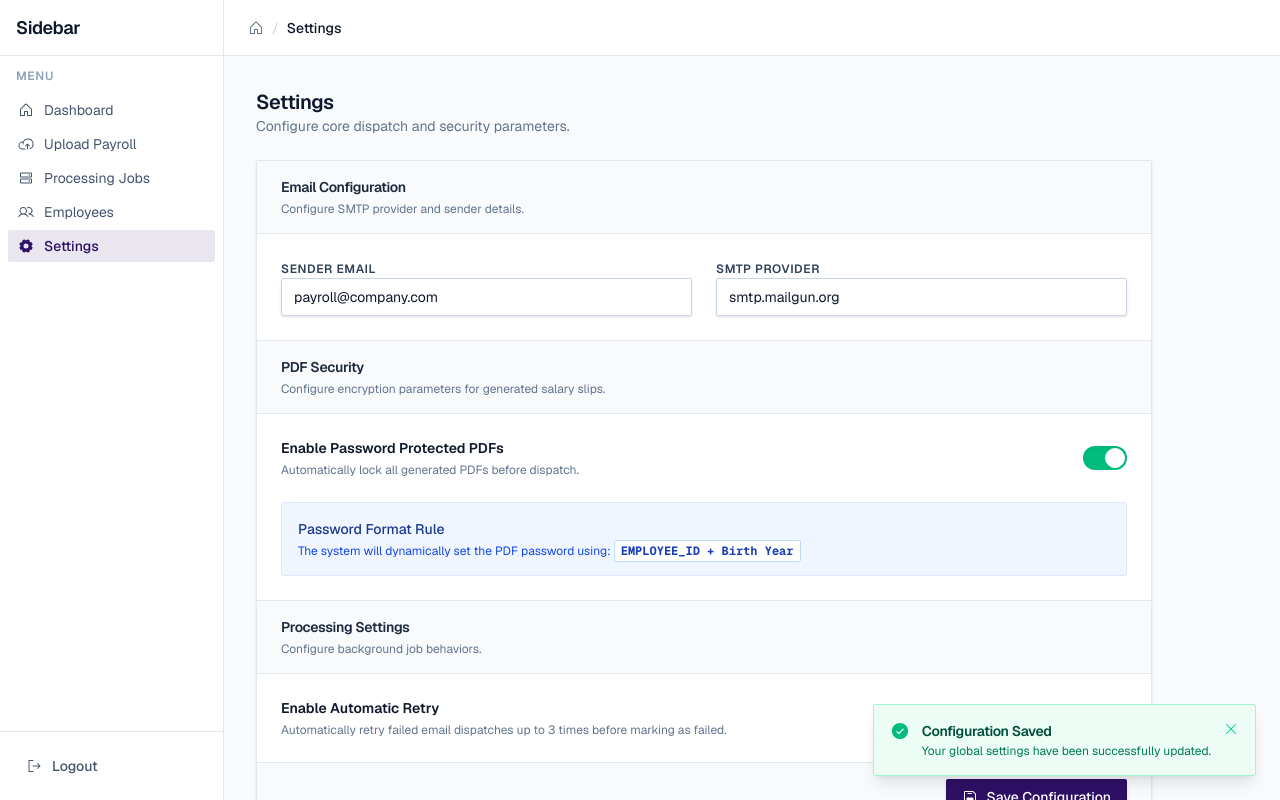
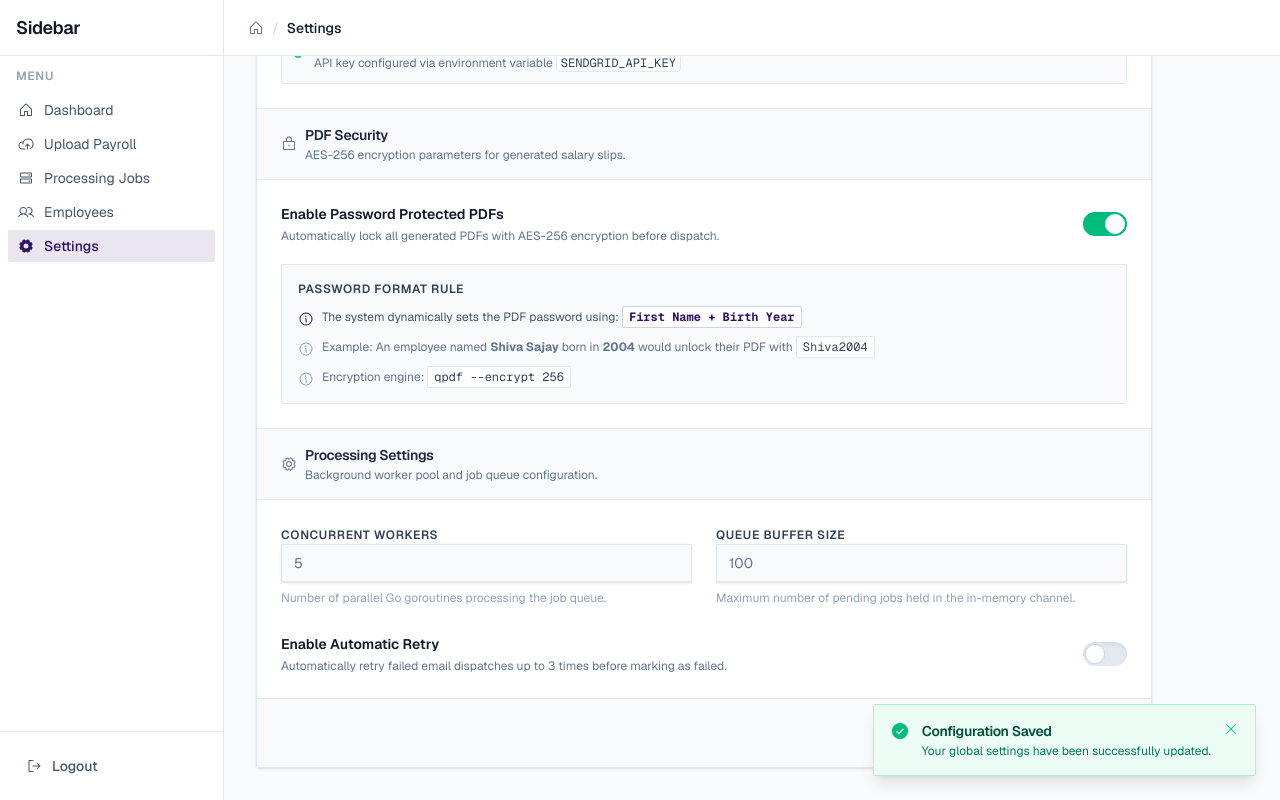
Before and after one commit to shivaacodes/Payroll-Automation-System, a Next.js app in the folder frontend/: page /dashboard/settings in a window 1280 px wide. Both pictures are taken after a click on the button "Save Configuration". Built offline with nearby package versions, Linux system fonts and the light colour scheme.

Commit message:
feat: make upload stepper horizontal and clean

```diff
--- a/frontend/app/dashboard/settings/page.tsx
+++ b/frontend/app/dashboard/settings/page.tsx
@@ -1,12 +1,12 @@
 'use client';
 
 import React, { useState } from 'react';
-import { FloppyDisk } from '@phosphor-icons/react/dist/ssr';
+import { FloppyDisk, EnvelopeSimple, Lock, Gear, Info } from '@phosphor-icons/react/dist/ssr';
 import Toast from '@/components/ui/Toast';
 
 export default function SettingsPage() {
   const [enablePdfSecurity, setEnablePdfSecurity] = useState(true);
-  const [enableAutoRetry, setEnableAutoRetry] = useState(true);
+  const [enableAutoRetry, setEnableAutoRetry] = useState(false); // Not yet implemented in backend
   const [showToast, setShowToast] = useState(false);
 
   const handleSave = () => {
@@ -25,35 +25,60 @@ export default function SettingsPage() {
       <div className="bg-white border border-slate-200 rounded-sm shadow-sm overflow-hidden">
 
         {/* Email Configuration */}
-        <div className="px-6 py-4 border-b border-slate-200 bg-slate-50">
-          <h3 className="text-sm font-semibold text-slate-800">Email Configuration</h3>
-          <p className="text-xs text-slate-500 mt-1">Configure SMTP provider and sender details.</p>
+        <div className="px-6 py-4 border-b border-slate-200 bg-slate-50 flex items-center gap-2">
+          <EnvelopeSimple className="w-4 h-4 text-slate-500" />
+          <div>
+            <h3 className="text-sm font-semibold text-slate-800">Email Configuration</h3>
+            <p className="text-xs text-slate-500 mt-0.5">Active email provider and sender identity.</p>
+          </div>
         </div>
 
         <div className="p-6 space-y-6">
           <div className="grid grid-cols-1 md:grid-cols-2 gap-6">
             <div className="space-y-2">
-              <label className="text-xs font-semibold text-slate-700 uppercase tracking-wider">Sender Email</label>
-              <input type="email" defaultValue="payroll@company.com" className="w-full px-3 py-2 border border-slate-300 rounded-sm text-sm focus:outline-none focus:border-primary focus:ring-1 focus:ring-primary shadow-sm" />
+              <label className="text-xs font-semibold text-slate-700 uppercase tracking-wider">Sender Name</label>
+              <input
+                type="text"
+                value="Nippon Toyota HR"
+                readOnly
+                className="w-full px-3 py-2 bg-slate-50 border border-slate-200 rounded-sm text-sm text-slate-500 cursor-not-allowed shadow-sm"
+              />
             </div>
             <div className="space-y-2">
-              <label className="text-xs font-semibold text-slate-700 uppercase tracking-wider">SMTP Provider</label>
-              <input type="text" defaultValue="smtp.mailgun.org" className="w-full px-3 py-2 border border-slate-300 rounded-sm text-sm focus:outline-none focus:border-primary focus:ring-1 focus:ring-primary shadow-sm" />
+              <label className="text-xs font-semibold text-slate-700 uppercase tracking-wider">Sender Email</label>
+              <input
+                type="email"
+                value="shivasajay007@gmail.com"
+                readOnly
+                className="w-full px-3 py-2 bg-slate-50 border border-slate-200 rounded-sm text-sm text-slate-500 cursor-not-allowed shadow-sm"
+              />
+            </div>
+          </div>
+
+          {/* Provider Badge */}
+          <div className="flex items-center gap-3 p-3 bg-slate-50 border border-slate-200 rounded-sm">
+            <div className="w-2 h-2 rounded-full bg-emerald-500 animate-pulse shrink-0" />
+            <div>
+              <p className="text-xs font-semibold text-slate-800">Active Provider: SendGrid</p>
+              <p className="text-xs text-slate-500 mt-0.5">API key configured via environment variable <code className="bg-white border border-slate-200 px-1 rounded font-mono text-slate-700">SENDGRID_API_KEY</code></p>
             </div>
           </div>
         </div>
 
         {/* PDF Security */}
-        <div className="px-6 py-4 border-y border-slate-200 bg-slate-50">
-          <h3 className="text-sm font-semibold text-slate-800">PDF Security</h3>
-          <p className="text-xs text-slate-500 mt-1">Configure encryption parameters for generated salary slips.</p>
+        <div className="px-6 py-4 border-y border-slate-200 bg-slate-50 flex items-center gap-2">
+          <Lock className="w-4 h-4 text-slate-500" />
+          <div>
+            <h3 className="text-sm font-semibold text-slate-800">PDF Security</h3>
+            <p className="text-xs text-slate-500 mt-0.5">AES-256 encryption parameters for generated salary slips.</p>
+          </div>
         </div>
 
-        <div className="p-6 space-y-6">
+        <div className="p-6 space-y-5">
           <div className="flex items-center justify-between">
             <div>
               <p className="text-sm font-semibold text-slate-900">Enable Password Protected PDFs</p>
-              <p className="text-xs text-slate-500 mt-1">Automatically lock all generated PDFs before dispatch.</p>
+              <p className="text-xs text-slate-500 mt-1">Automatically lock all generated PDFs with AES-256 encryption before dispatch.</p>
             </div>
             <label className="relative inline-flex items-center cursor-pointer">
               <input
@@ -67,21 +92,69 @@ export default function SettingsPage() {
           </div>
 
           {enablePdfSecurity && (
-            <div className="bg-blue-50 border border-blue-100 p-4 rounded-sm">
-              <p className="text-sm text-blue-900 font-medium">Password Format Rule</p>
-              <p className="text-xs text-blue-700 mt-1">The system will dynamically set the PDF password using: <code className="bg-white px-1.5 py-0.5 rounded-sm border border-blue-200 text-blue-800 font-mono font-bold">EMPLOYEE_ID + Birth Year</code></p>
+            <div className="bg-slate-50 border border-slate-200 p-4 rounded-sm space-y-3">
+              <p className="text-xs font-semibold text-slate-700 uppercase tracking-wider">Password Format Rule</p>
+              <div className="flex items-start gap-2">
+                <Info className="w-4 h-4 text-primary shrink-0 mt-0.5" />
+                <p className="text-xs text-slate-600">
+                  The system dynamically sets the PDF password using:{' '}
+                  <code className="bg-white px-1.5 py-0.5 rounded-sm border border-slate-300 text-primary font-mono font-bold">
+                    First Name + Birth Year
+                  </code>
+                </p>
+              </div>
+              <div className="flex items-start gap-2">
+                <Info className="w-4 h-4 text-slate-400 shrink-0 mt-0.5" />
+                <p className="text-xs text-slate-500">
+                  Example: An employee named <strong>Shiva Sajay</strong> born in <strong>2004</strong> would unlock their PDF with{' '}
+                  <code className="bg-white px-1.5 py-0.5 rounded-sm border border-slate-200 font-mono text-slate-700">Shiva2004</code>
+                </p>
+              </div>
+              <div className="flex items-start gap-2">
+                <Info className="w-4 h-4 text-slate-400 shrink-0 mt-0.5" />
+                <p className="text-xs text-slate-500">
+                  Encryption engine: <code className="bg-white px-1.5 py-0.5 rounded-sm border border-slate-200 font-mono text-slate-700">qpdf --encrypt 256</code>
+                </p>
+              </div>
             </div>
           )}
         </div>
 
         {/* Processing Settings */}
-        <div className="px-6 py-4 border-y border-slate-200 bg-slate-50">
-          <h3 className="text-sm font-semibold text-slate-800">Processing Settings</h3>
-          <p className="text-xs text-slate-500 mt-1">Configure background job behaviors.</p>
+        <div className="px-6 py-4 border-y border-slate-200 bg-slate-50 flex items-center gap-2">
+          <Gear className="w-4 h-4 text-slate-500" />
+          <div>
+            <h3 className="text-sm font-semibold text-slate-800">Processing Settings</h3>
+            <p className="text-xs text-slate-500 mt-0.5">Background worker pool and job queue configuration.</p>
+          </div>
         </div>
 
-        <div className="p-6 space-y-6">
-          <div className="flex items-center justify-between">
+        <div className="p-6 space-y-5">
+          {/* Worker Count - read only */}
+          <div className="grid grid-cols-1 md:grid-cols-2 gap-6">
+            <div className="space-y-2">
+              <label className="text-xs font-semibold text-slate-700 uppercase tracking-wider">Concurrent Workers</label>
+              <input
+                type="number"
+                value={5}
+                readOnly
+                className="w-full px-3 py-2 bg-slate-50 border border-slate-200 rounded-sm text-sm text-slate-500 cursor-not-allowed shadow-sm"
+              />
+              <p className="text-xs text-slate-400">Number of parallel Go goroutines processing the job queue.</p>
+            </div>
+            <div className="space-y-2">
+              <label className="text-xs font-semibold text-slate-700 uppercase tracking-wider">Queue Buffer Size</label>
+              <input
+                type="number"
+                value={100}
+                readOnly
+                className="w-full px-3 py-2 bg-slate-50 border border-slate-200 rounded-sm text-sm text-slate-500 cursor-not-allowed shadow-sm"
+              />
+              <p className="text-xs text-slate-400">Maximum number of pending jobs held in the in-memory channel.</p>
+            </div>
+          </div>
+
+          <div className="flex items-center justify-between pt-2">
             <div>
               <p className="text-sm font-semibold text-slate-900">Enable Automatic Retry</p>
               <p className="text-xs text-slate-500 mt-1">Automatically retry failed email dispatches up to 3 times before marking as failed.</p>
@@ -96,6 +169,13 @@ export default function SettingsPage() {
               <div className="w-11 h-6 bg-slate-200 peer-focus:outline-none rounded-full peer peer-checked:after:translate-x-full peer-checked:after:border-white after:content-[''] after:absolute after:top-[2px] after:left-[2px] after:bg-white after:border-slate-300 after:border after:rounded-full after:h-5 after:w-5 after:transition-all peer-checked:bg-emerald-500 shadow-inner"></div>
             </label>
           </div>
+
+          {enableAutoRetry && (
+            <div className="flex items-start gap-2 p-3 bg-amber-50 border border-amber-200 rounded-sm">
+              <Info className="w-4 h-4 text-amber-500 shrink-0 mt-0.5" />
+              <p className="text-xs text-amber-700">Auto-retry logic is not yet wired to the backend worker pool. This toggle is UI-only for now.</p>
+            </div>
+          )}
         </div>
 
         <div className="px-6 py-4 border-t border-slate-200 bg-slate-50 flex justify-end">
@@ -114,6 +194,7 @@ export default function SettingsPage() {
         onClose={() => setShowToast(false)}
         title="Configuration Saved"
         description="Your global settings have been successfully updated."
+        variant="success"
       />
 
     </div>
--- a/frontend/components/ui/Toast.tsx
+++ b/frontend/components/ui/Toast.tsx
@@ -1,7 +1,7 @@
 'use client';
 
 import React from 'react';
-import { CheckCircle, X } from '@phosphor-icons/react/dist/ssr';
+import { CheckCircle, Warning, Trash, X } from '@phosphor-icons/react/dist/ssr';
 import { motion, AnimatePresence } from 'framer-motion';
 
 interface ToastProps {
@@ -9,9 +9,37 @@ interface ToastProps {
   onClose: () => void;
   title: string;
   description: string;
+  variant?: 'success' | 'danger' | 'confirm';
+  onConfirm?: () => void; // Only used for confirm variant
 }
 
-export default function Toast({ show, onClose, title, description }: ToastProps) {
+const styles = {
+  success: {
+    wrapper: 'bg-emerald-50 border-emerald-200',
+    icon: <CheckCircle weight="fill" className="w-5 h-5 text-emerald-500 shrink-0" />,
+    title: 'text-emerald-900',
+    desc: 'text-emerald-700',
+    close: 'text-emerald-400 hover:text-emerald-600',
+  },
+  danger: {
+    wrapper: 'bg-rose-50 border-rose-200',
+    icon: <Warning weight="fill" className="w-5 h-5 text-rose-500 shrink-0" />,
+    title: 'text-rose-900',
+    desc: 'text-rose-700',
+    close: 'text-rose-400 hover:text-rose-600',
+  },
+  confirm: {
+    wrapper: 'bg-rose-50 border-rose-300',
+    icon: <Trash weight="fill" className="w-5 h-5 text-rose-500 shrink-0" />,
+    title: 'text-rose-900',
+    desc: 'text-rose-700',
+    close: 'text-rose-400 hover:text-rose-600',
+  },
+};
+
+export default function Toast({ show, onClose, title, description, variant = 'success', onConfirm }: ToastProps) {
+  const s = styles[variant];
+
   return (
     <AnimatePresence>
       {show && (
@@ -19,14 +47,32 @@ export default function Toast({ show, onClose, title, description }: ToastProps)
           initial={{ opacity: 0, y: 50 }}
           animate={{ opacity: 1, y: 0 }}
           exit={{ opacity: 0, y: 50 }}
-          className="fixed bottom-6 right-6 bg-emerald-50 border border-emerald-200 shadow-lg rounded-sm p-4 flex items-start gap-3 z-50 max-w-sm"
+          className={`fixed bottom-6 right-6 border shadow-lg rounded-sm p-4 flex items-start gap-3 z-50 max-w-sm ${s.wrapper}`}
         >
-          <CheckCircle weight="fill" className="w-5 h-5 text-emerald-500 shrink-0" />
-          <div>
-            <h4 className="text-sm font-semibold text-emerald-900">{title}</h4>
-            <p className="text-xs text-emerald-700 mt-0.5">{description}</p>
+          {s.icon}
+          <div className="flex-1">
+            <h4 className={`text-sm font-semibold ${s.title}`}>{title}</h4>
+            <p className={`text-xs mt-0.5 ${s.desc}`}>{description}</p>
+
+            {/* Confirm / Cancel buttons for confirm variant */}
+            {variant === 'confirm' && onConfirm && (
+              <div className="flex gap-2 mt-3">
+                <button
+                  onClick={onConfirm}
+                  className="px-3 py-1 bg-rose-600 text-white text-xs font-semibold rounded-sm hover:bg-rose-700 transition-colors"
+                >
+                  Yes, Delete
+                </button>
+                <button
+                  onClick={onClose}
+                  className="px-3 py-1 bg-white border border-rose-300 text-rose-700 text-xs font-semibold rounded-sm hover:bg-rose-50 transition-colors"
+                >
+                  Cancel
+                </button>
+              </div>
+            )}
           </div>
-          <button onClick={onClose} className="text-emerald-400 hover:text-emerald-600 ml-auto">
+          <button onClick={onClose} className={`${s.close} ml-auto shrink-0`}>
             <X className="w-4 h-4" />
           </button>
         </motion.div>
```
Also changed, not shown: frontend/app/dashboard/upload/page.tsx (+145 -57 lines).
